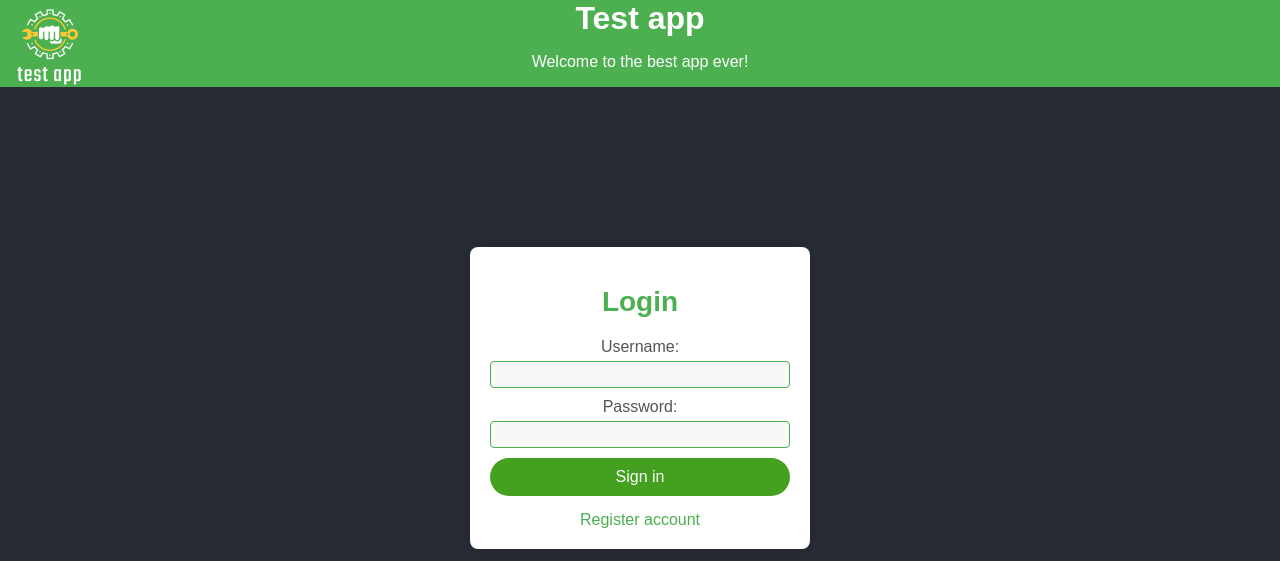
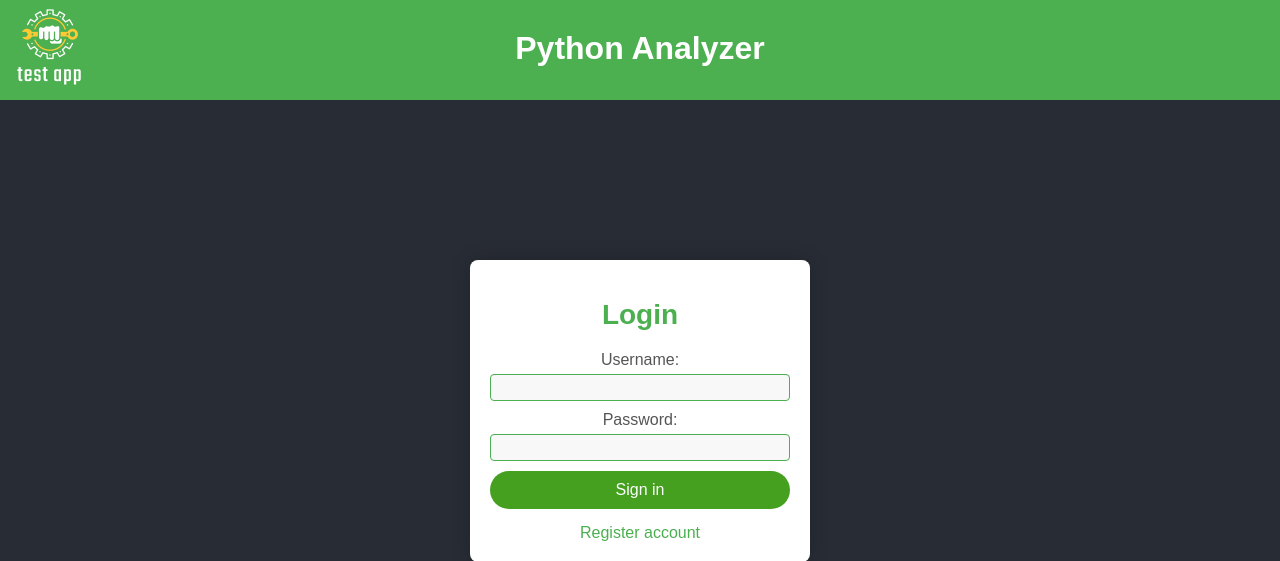
Before and after one commit to bardoxred/PythonAnalyzer, a Django app: page /login/ in a window 1280 px wide. Shown: the top 561 px of the page. Run offline with Django 5.2, Linux system fonts and the light colour scheme.

Commit message:
Adding some changes to HTML and CSS

```diff
--- a/WebApplication/static/css/login.css
+++ b/WebApplication/static/css/login.css
@@ -8,7 +8,7 @@ body {
 }
 
 header {
-
+    height: 100px;
     background-color: #4caf50;
     color: #fff;
     text-align: center;
@@ -26,7 +26,9 @@ img {
 }
 
 header h1 {
-    margin: 0;
+  padding-top: 30px;
+  text-align: center;
+  margin: 0;
 }
 
 form {
--- a/WebApplication/static/css/main.css
+++ b/WebApplication/static/css/main.css
@@ -7,6 +7,7 @@ body {
 }
 
 header {
+  height: 100px;
   background-color: #4caf50;
   color: #fff;
   text-align: center;
@@ -24,6 +25,8 @@ img {
 }
 
 header h1 {
+  padding-top: 30px;
+  text-align: center;
   margin: 0;
 }
 
--- a/WebApplication/templates/login.html
+++ b/WebApplication/templates/login.html
@@ -18,8 +18,7 @@
             <img src="../static/images/logo.png" alt="App Logo">
         </a>
     </div>
-    <h1>Test app</h1>
-    <p>Welcome to the best app ever!</p>
+    <h1>Python Analyzer</h1>
 </header>
 
 <div class="login-container">
--- a/WebApplication/templates/main.html
+++ b/WebApplication/templates/main.html
@@ -14,8 +14,7 @@
             <img src="../static/images/logo.png" alt="App Logo">
         </a>
     </div>
-    <h1>Test app</h1>
-    <p>Welcome to the best app ever!</p>
+    <h1>Python Analyzer</h1>
 </header>
 
 <div class="features">
```
